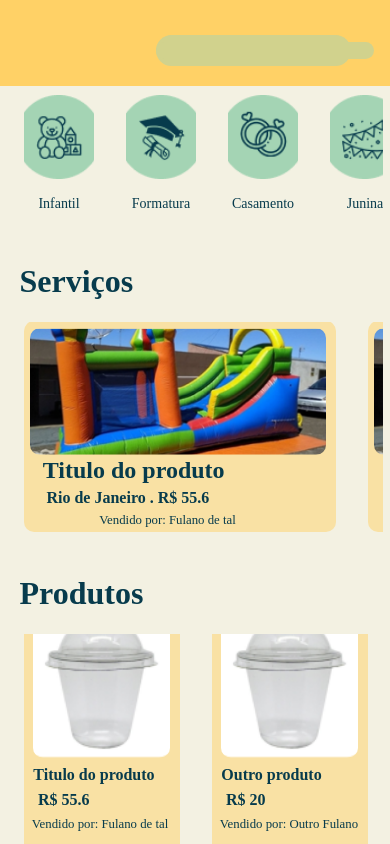
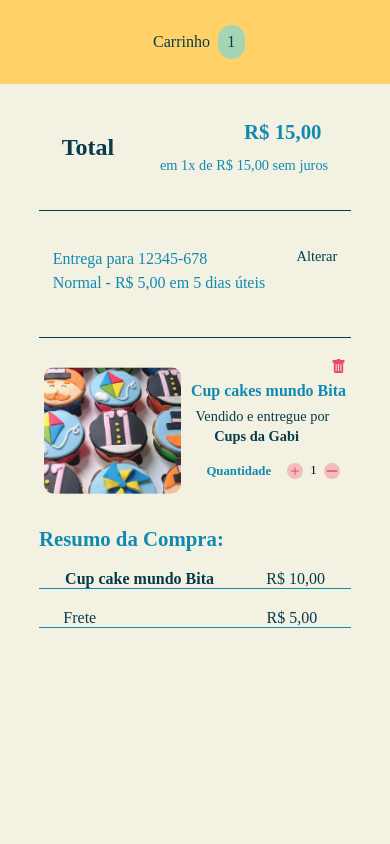
Before and after one commit to acrds/Projeto-Final---TT-EJCM, a React Native app in the folder front/: screen / in a window 390 px wide. Built offline with nearby package versions, Linux system fonts and the light colour scheme.

Commit message:
feature: Apresentação do pedido

```diff
--- a/front/App.tsx
+++ b/front/App.tsx
@@ -4,14 +4,14 @@ import { StyleSheet, Text, View } from 'react-native';
 import Cadastro from "./src/pages/cadastro";
 import Home from './src/pages/home';
 import Favoritos from './src/pages/favoritos';
-import Compra from './src/pages/compra';
+import Carrinho from './src/pages/carrinho';
 
 
 export default function App() {
   return (
     <View style={styles.container}>
       <StatusBar style="auto" />
-      <Home/>
+      <Carrinho/>
     </View>
   );
 }
--- /dev/null
+++ b/front/src/pages/carrinho/index.tsx
@@ -0,0 +1,107 @@
+import React from 'react';
+import { ImageComponent,  ScrollView, Text , TextInput, View, Button, Alert, StyleSheet, Pressable, TouchableWithoutFeedbackBase, TouchableOpacity} from 'react-native';
+import { BsTrashFill , BsCircleFill} from "react-icons/bs";
+import { BsPlus } from "react-icons/bs";
+import {FiMinus} from 'react-icons/fi';
+
+import {Cabecalhocar,
+        Backgroundcar,
+        Navegacao,
+        Elementoscabecalho,
+        Elementoscarrinho,
+        ViewTotal,
+        Total,
+        TotalNumeros,
+        Parcelas,
+        ViewTipoEntrega,
+        InfoEntrega,
+        BotaoAlterar,
+        ViewCard,
+        ImgCard,
+        TituloCard,
+        Anunciante,
+        ViewQuantidade,
+        TextAnunciante,
+        Botaolixeira,
+        BotaoDeAdc,
+        Plus,
+        AdcNumero,
+        Menos,
+        TextQuanti,
+        Resumo,
+        ResumoProd,
+        TituloResumoProd,
+        ValorResumoProd,
+        ResumoFrete,
+        TituloResumoFrete,
+        ValorResumoFrete
+
+
+
+    } from './styles';
+
+
+export default function Favoritos(){
+    return (
+
+    <ScrollView>
+        <Cabecalhocar>
+            <Elementoscabecalho>Carrinho</Elementoscabecalho>
+            <Elementoscarrinho>1</Elementoscarrinho>
+        </Cabecalhocar>
+        <Backgroundcar>
+            <ViewTotal>
+                <Total>Total</Total>
+                <View>
+                <TotalNumeros>R$ 15,00</TotalNumeros>
+                <Parcelas>em 1x de R$ 15,00 sem juros</Parcelas>
+                </View>
+            </ViewTotal>
+            <ViewTipoEntrega>
+                <View>
+                    <InfoEntrega>Entrega para 12345-678 </InfoEntrega>
+                    <InfoEntrega>Normal - R$ 5,00 em 5 dias úteis </InfoEntrega>
+                </View>
+                <BotaoAlterar><TouchableOpacity>Alterar</TouchableOpacity></BotaoAlterar>
+            </ViewTipoEntrega>
+            <ViewCard>
+                <ImgCard source={require('../../../assets/bitaimage.png')}/>
+                <View>
+                        <Botaolixeira><BsTrashFill
+                        color = {'#EF4767'} size={'15px'} /></Botaolixeira>
+                    <TituloCard>Cup cakes mundo Bita</TituloCard>
+                    <View>
+
+                        <Anunciante>Vendido e entregue por </Anunciante>
+                        <TextAnunciante>Cups da Gabi</TextAnunciante>
+                        <ViewQuantidade>
+                            <TextQuanti>Quantidade</TextQuanti>
+                            <BotaoDeAdc>
+                                <Plus><TouchableOpacity><BsPlus color={'#EF4767'}/></TouchableOpacity></Plus>
+                                <AdcNumero>1</AdcNumero>
+                                <Menos><TouchableOpacity><FiMinus color={'#EF4767'}/></TouchableOpacity></Menos>
+
+                            </BotaoDeAdc>
+
+                        </ViewQuantidade>
+
+                </View>
+                </View>
+            </ViewCard>
+            <View>
+                    <Resumo>Resumo da Compra:</Resumo>
+                    <ResumoProd>
+                        <TituloResumoProd>Cup cake mundo Bita</TituloResumoProd>
+                        <ValorResumoProd>R$ 10,00</ValorResumoProd>
+                    </ResumoProd>
+                    <ResumoFrete>
+                        <TituloResumoFrete>Frete</TituloResumoFrete>
+                        <ValorResumoFrete>R$ 5,00</ValorResumoFrete>
+                  </ResumoFrete>
+            </View>
+        </Backgroundcar>
+        <Navegacao>
+
+        </Navegacao>
+    </ScrollView>
+)}
--- /dev/null
+++ b/front/src/pages/carrinho/styles.tsx
@@ -0,0 +1,269 @@
+import styled from "styled-components/native";
+import {widthPercentageToDP as wp, heightPercentageToDP as hp} from 'react-native-responsive-screen';
+
+export const Cabecalhocar = styled.View`
+    background-color:#FFD166
+    width: ${wp('100%')};
+    height:${hp('10%')};
+    display: flex;
+    flex-direction: row;
+    align-items: center;
+    justify-content:center;
+    `
+
+export const Elementoscabecalho = styled.Text`
+   margin-left:2%;
+   margin-right:2%;
+   font-size: 1em;
+   color: #073B4C;
+   font-family: Signika;
+   font-weigth:600;
+`
+export const Elementoscarrinho = styled.View`
+    background-color:#A4D4B4;
+    color: #073B4C;
+    font-size: 1em;
+    font-family: Signika;
+    width: ${wp('7%')};
+    height: ${hp('4%')};
+    font-weigth:600;
+    align-items: center;
+    justify-content:center;
+    border-Radius:100;
+`
+
+export const Backgroundcar = styled.View`
+    background-color:#F3F1E2;
+    width: ${wp('100%')};
+    height: ${hp('110%')};
+    font-family: Signika;
+    `
+
+export const Navegacao = styled.View`
+    background-color:#073B4C;
+    width: ${wp('100%')};
+    height: ${hp('10%')};
+    font-family: Signika;
+
+`
+export const ViewTotal = styled.View`
+    border-bottom-color: #073B4C;
+    border-bottom-style: solid;
+    border-bottom-width: 1px;
+    width: ${wp('80%')};
+    height: ${hp('15%')};
+    margin-left:10%;
+    display: flex;
+    flex-direction: row;
+    align-items: center;
+    justify-content:space-around;
+
+
+
+`
+export const Total = styled.Text`
+    font-family: Signika;
+    font-size: 1.5em;
+    font-weight:600;
+    color:#073B4C;
+
+
+
+`
+export const TotalNumeros = styled.Text`
+    font-family: Signika;
+    font-size: 1.3em;
+    font-weight:600;
+    color:#118AB2;
+    margin-bottom:8%;
+    margin-left:50%;
+
+`
+export const Parcelas = styled.Text`
+    font-family: Signika;
+    font-size: 0.9em;
+    font-weight:500;
+    color:#118AB2;
+
+`
+export const ViewTipoEntrega = styled.View`
+    border-bottom-color: #073B4C;
+    border-bottom-style: solid;
+    border-bottom-width: 1px;
+    width: ${wp('80%')};
+    height: ${hp('15%')};
+    margin-left:10%;
+    display: flex;
+    flex-direction: row;
+    align-items: center;
+    justify-content:space-around;
+
+`
+export const InfoEntrega = styled.Text`
+    font-family: Signika;
+    font-size: 1em;
+    font-weight:500;
+    color:#118AB2;
+    margin-bottom:3%;
+
+    `
+
+
+
+export const BotaoAlterar = styled.Text`
+    font-family: Signika;
+    font-size: 0.9em;
+    font-weight:500;
+    color:#073B4C
+    margin-bottom:11%;
+`
+
+export const ViewCard = styled.View`
+    width: ${wp('80%')};
+    height: ${hp('20%')};
+    margin-left:10%;
+    display: flex;
+    flex-direction: row;
+    align-items: center;
+    justify-content:space-around;
+
+`
+
+export const ImgCard = styled.Image`
+    width: ${wp('35%')};
+    height: ${hp('15%')};
+    border-Radius: 10;
+    margin-top:5%;
+`
+
+export const TituloCard = styled.Text`
+    font-size: 1em;
+    color: #118AB2;
+    font-weight:600;
+    font-family: Signika;
+    margin-bottom:5%;
+`
+
+export const Anunciante = styled.Text`
+    font-size: 0.9em;
+    color: #073B4C
+    font-weight:500;
+    font-family: Signika;
+    margin-left:3%;
+    margin-bottom:2%;`
+
+export const TextAnunciante = styled.Text`
+    font-size: 0.9em;
+    color: #073B4C
+    font-weight:700;
+    font-family: Signika;
+    margin-left:15%;
+`
+
+export const ViewQuantidade = styled.View`
+
+    display: flex;
+    flex-direction: row;
+    align-items: center;
+`
+export const TextQuanti = styled.View`
+    font-size: 0.8em;
+    color: #118AB2;
+    font-weight:700;
+    font-family: Signika;
+    margin-left:10%;
+    margin-top:8%;
+`
+
+export const Botaolixeira = styled.TouchableOpacity`
+    margin-left:90%;
+    margin-bottom:5%;
+`
+
+export const BotaoDeAdc = styled.View`
+    display: flex;
+    flex-direction: row;
+    align-items: center;
+    margin-left:10%;
+    margin-top:7%;
+`
+
+export const Plus = styled.View`
+    background-color:#F2BEBD;
+    border-Radius:50;
+`
+
+export const AdcNumero = styled.View`
+    margin:20%;
+    font-size:0.8em;
+    font-family:Signika;
+    `
+
+export const Menos = styled.View`
+    background-color:#F2BEBD;
+    border-Radius:50;
+
+`
+
+export const Resumo = styled.Text`
+    font-family: Signika;
+    font-size: 1.3em;
+    font-weight:600;
+    color:#118AB2;
+    margin-top:5%;
+    margin-left:10%;
+    margin-bottom:5%;
+
+    `
+
+export const ResumoProd=styled.View`
+    border-bottom-color: #118AB2;
+    border-bottom-style: solid;
+    border-bottom-width: 1px;
+    width: ${wp('80%')};
+    margin-left: 10%;
+    margin-bottom: 5%;
+    display: flex;
+    flex-direction: row;
+    align-items: center;
+    justify-content:space-around;
+`
+
+export const ValorResumoProd=styled.View`
+    font-size: 1em;
+    font-weight:500;
+    color:#073B4C`
+
+export const TituloResumoProd=styled.View`
+    font-size: 1em;
+    font-weight:600;
+    color:#073B4C`
+
+export const ResumoFrete=styled.View`
+    border-bottom-color:#118AB2;
+    border-bottom-style: solid;
+    border-bottom-width: 1px;
+    width: ${wp('80%')};
+    margin-left: 10%;
+    display: flex;
+    flex-direction: row;
+    align-items: center;
+    justify-content:space-around;
+
+`
+export const ValorResumoFrete=styled.View`
+    align-items: center;
+    margin-left:33%;
+    font-family: Signika;
+    font-size: 1em;
+    font-weight:500;
+    color:#073B4C
+`
+
+export const  TituloResumoFrete=styled.View`
+    margin-left:-3%;
+    font-family: Signika;
+    font-size: 1em;
+    font-weight:500;
+    color:#073B4C
+`
```
